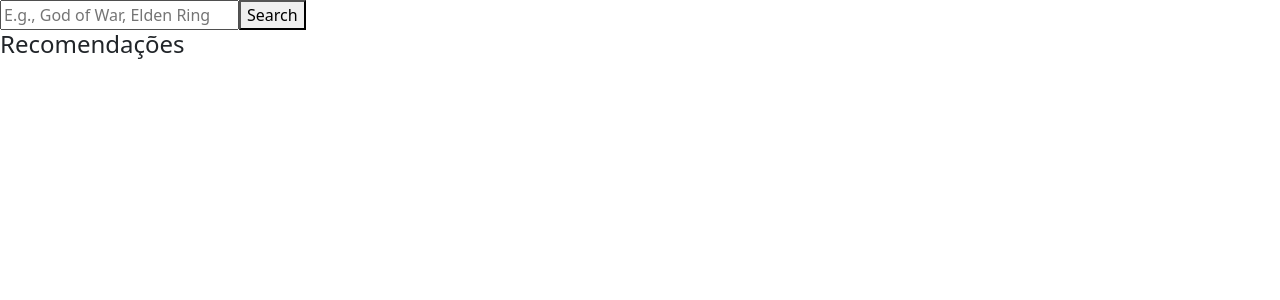
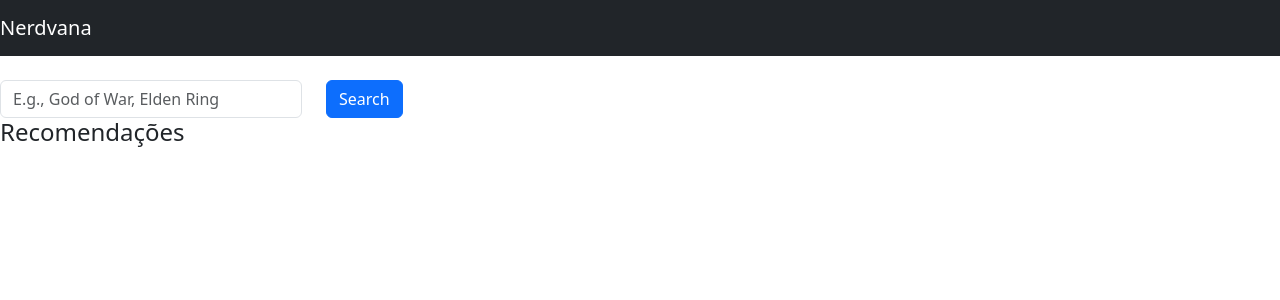
Before and after one commit to Marcostbo/nerdvana-api-frontend, a Vue app in the folder nerdvana/: page / in a window 1280 px wide. Shown: the top 300 px of the page. Built offline with nearby package versions, Linux system fonts and the light colour scheme.

Commit message:
Add style to search bar

```diff
--- a/nerdvana/src/App.vue
+++ b/nerdvana/src/App.vue
@@ -1,13 +1,27 @@
 <template>
-  <input class="city-input" type="text" v-model="gameInput" placeholder="E.g., God of War, Elden Ring">
-  <button class="search-game-btn" @click.prevent="fetchGames()"> Search </button>
+  <navbar></navbar>
+  <div class="mt-4 ml-3">
+    <div class="row">
+      <div class="col-md-3">
+        <input class="form-control" type="search" v-model="gameInput" placeholder="E.g., God of War, Elden Ring">
+      </div>
+      <div class="col-md-3">
+        <button class="btn btn-primary btn-block" @click.prevent="fetchGames()">Search</button>
+      </div>
+    </div>
+  </div>
   <li v-for="game in gamesList">{{ game.name }} - {{ game.release }}</li>
   <h4>Recomendações</h4>
   <li v-for="game in recommendedGames">{{ game.name }} - {{ game.release }}</li>
 </template>
 
 <script>
+import Navbar from './components/Navbar.vue';
+
 export default {
+  components: {
+    Navbar,
+  },
   data() {
     return {
       gameInput: "",
--- a/nerdvana/src/components/Navbar.vue
+++ b/nerdvana/src/components/Navbar.vue
@@ -1,5 +1,5 @@
 <template>
-    <nav class="navbar navbar-expand-lg navbar-light bg-light">
+    <nav class="navbar navbar-expand-lg navbar-dark bg-dark">
         <a class="navbar-brand" href="#">
             Nerdvana
         </a>
```
